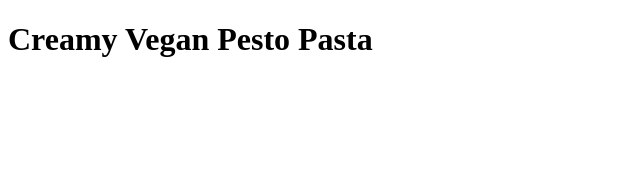
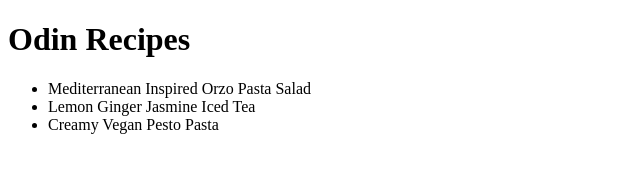
Before and after one commit to randistella/odin-recipes, a plain HTML site: page index.html in a window 1280 px wide. Shown: the whole page, without its empty margins (0-640 px from the left). Drawn offline with Linux system fonts and the light colour scheme.

Commit message:
Adding addtional html

```diff
--- a/index.html
+++ b/index.html
@@ -1,13 +1,18 @@
 <!DOCTYPE html>
 <html lang="en">
 <head>
-  <title>Creamy Vegan Pesto Pasta</title>
+  <title>Odin Recipes</title>
   <meta charset="UTF-8" />
   <meta name="viewport" content="width=device-width,initial-scale=1" />
   <meta name="description" content="" />
   <link rel="stylesheet" type="text/css" href="recipe.css" />
 </head>
 <body>
-  <h1>Creamy Vegan Pesto Pasta</h1>
+  <h1>Odin Recipes</h1>
+  <ul>
+    <li>Mediterranean Inspired Orzo Pasta Salad</li>
+    <li>Lemon Ginger Jasmine Iced Tea</li>
+    <li>Creamy Vegan Pesto Pasta</li>
+  </ul>
 </body>
 </html>
```
Also changed, not shown: orzo.html (added), tea.html (added).
